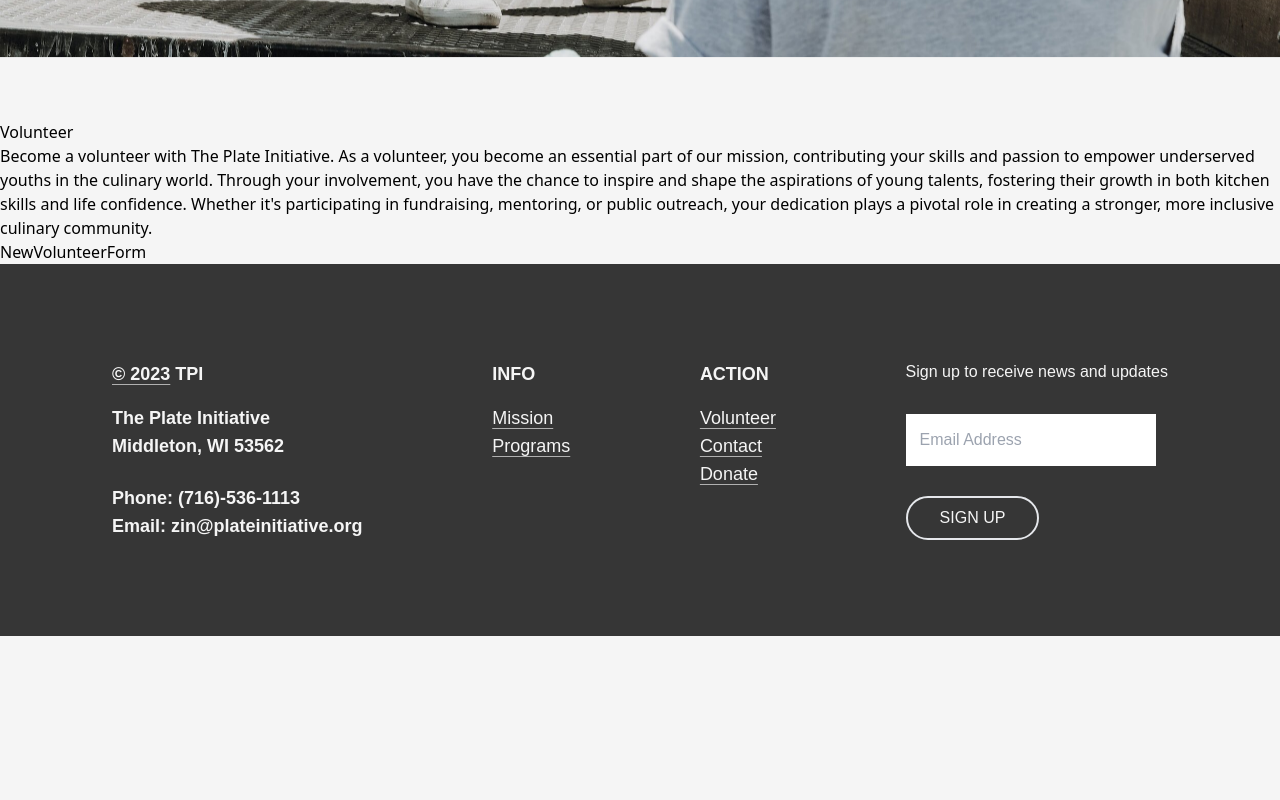
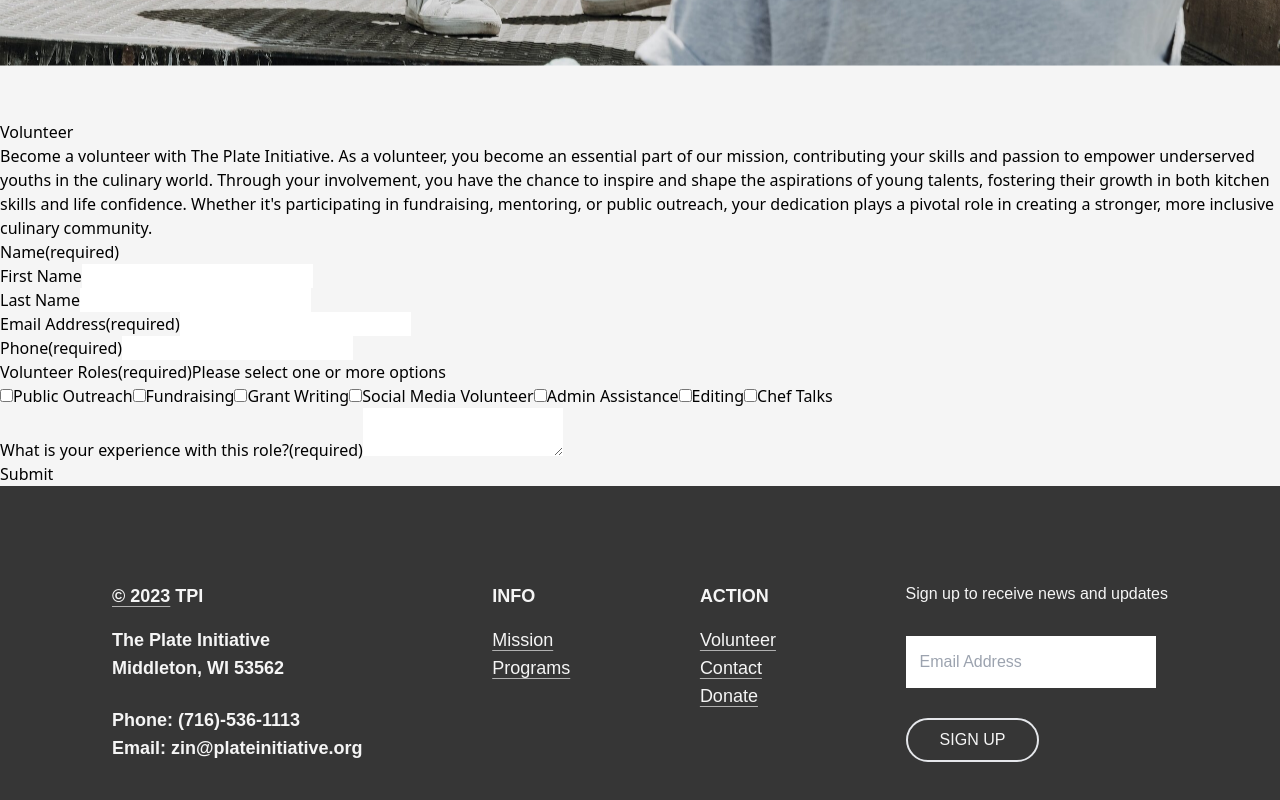
Before and after one commit to MirroredNova/plate-initiative, a Next.js app: page /volunteer in a window 1280 px wide. Shown: the part 792-1592 px from the top of the page. Before the commit the page ends 1428 px from the top, so only its background shows below. Built offline with nearby package versions, Linux system fonts and the light colour scheme; a web font is replaced by a local one.

Commit message:
Added form, no styles yet:

```diff
--- a/src/components/volunteer/NewVolunteerForm.tsx
+++ b/src/components/volunteer/NewVolunteerForm.tsx
@@ -1,5 +1,81 @@
 import React from "react";
 
-const NewVolunteerForm = () => <div>NewVolunteerForm</div>;
+const NewVolunteerForm = () => (
+  <section>
+    <div>
+      <div>
+        <legend>
+          <span>Name</span>
+          <span>(required)</span>
+        </legend>
+        <div>
+          <label htmlFor="first-name">First Name</label>
+          <input id="first-name" type="text" />
+        </div>
+        <div>
+          <label htmlFor="last-name">Last Name</label>
+          <input id="last-name" type="text" />
+        </div>
+      </div>
+      <div>
+        <label htmlFor="email">
+          <span>Email Address</span>
+          <span>(required)</span>
+        </label>
+        <input id="email" type="text" />
+      </div>
+      <div>
+        <label htmlFor="phone">
+          <span>Phone</span>
+          <span>(required)</span>
+        </label>
+        <input id="phone" type="text" />
+      </div>
+      <div>
+        <legend>
+          <span>Volunteer Roles</span>
+          <span>(required)</span>
+          <span>Please select one or more options</span>
+        </legend>
+        <label>
+          <input type="checkbox" />
+          Public Outreach
+        </label>
+        <label>
+          <input type="checkbox" />
+          Fundraising
+        </label>
+        <label>
+          <input type="checkbox" />
+          Grant Writing
+        </label>
+        <label>
+          <input type="checkbox" />
+          Social Media Volunteer
+        </label>
+        <label>
+          <input type="checkbox" />
+          Admin Assistance
+        </label>
+        <label>
+          <input type="checkbox" />
+          Editing
+        </label>
+        <label>
+          <input type="checkbox" />
+          Chef Talks
+        </label>
+      </div>
+      <div>
+        <label htmlFor="experience">
+          <span>What is your experience with this role?</span>
+          <span>(required)</span>
+        </label>
+        <textarea id="experience" />
+      </div>
+      <button type="submit">Submit</button>
+    </div>
+  </section>
+);
 
 export default NewVolunteerForm;
```
